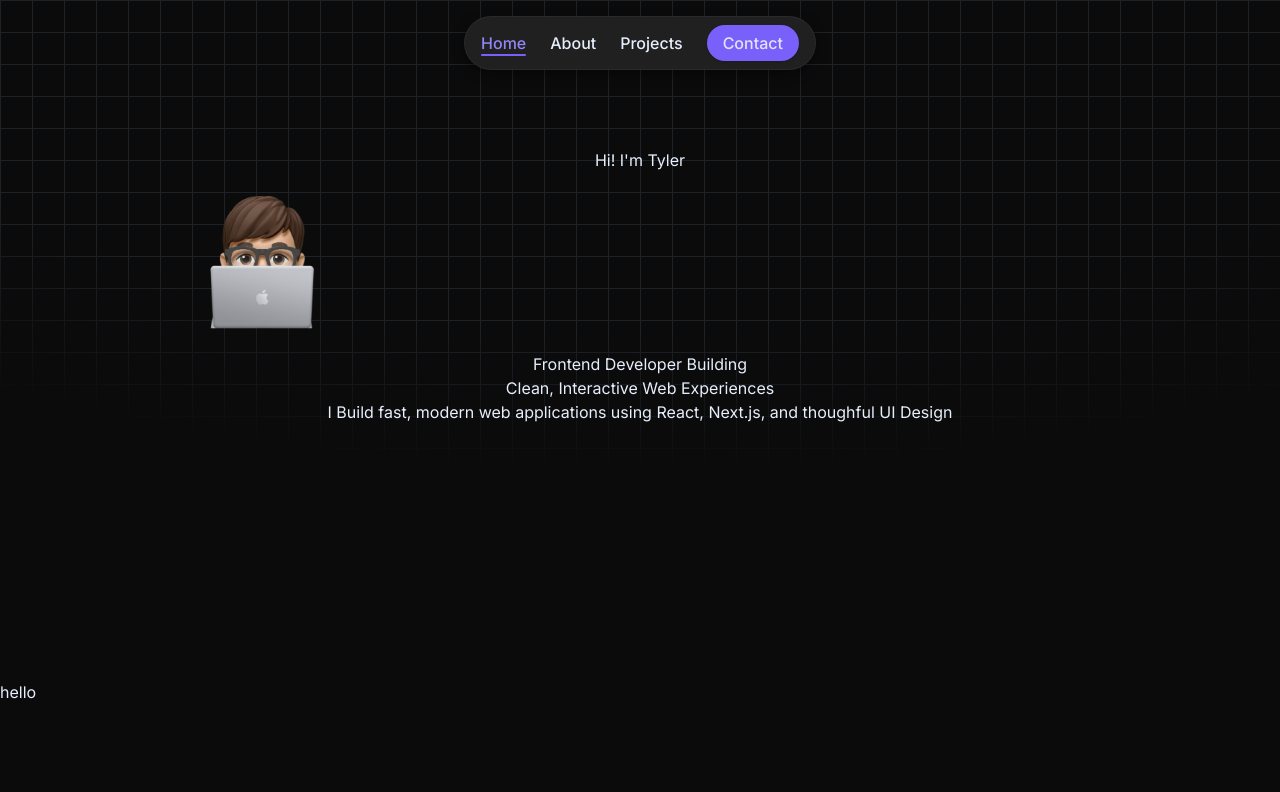
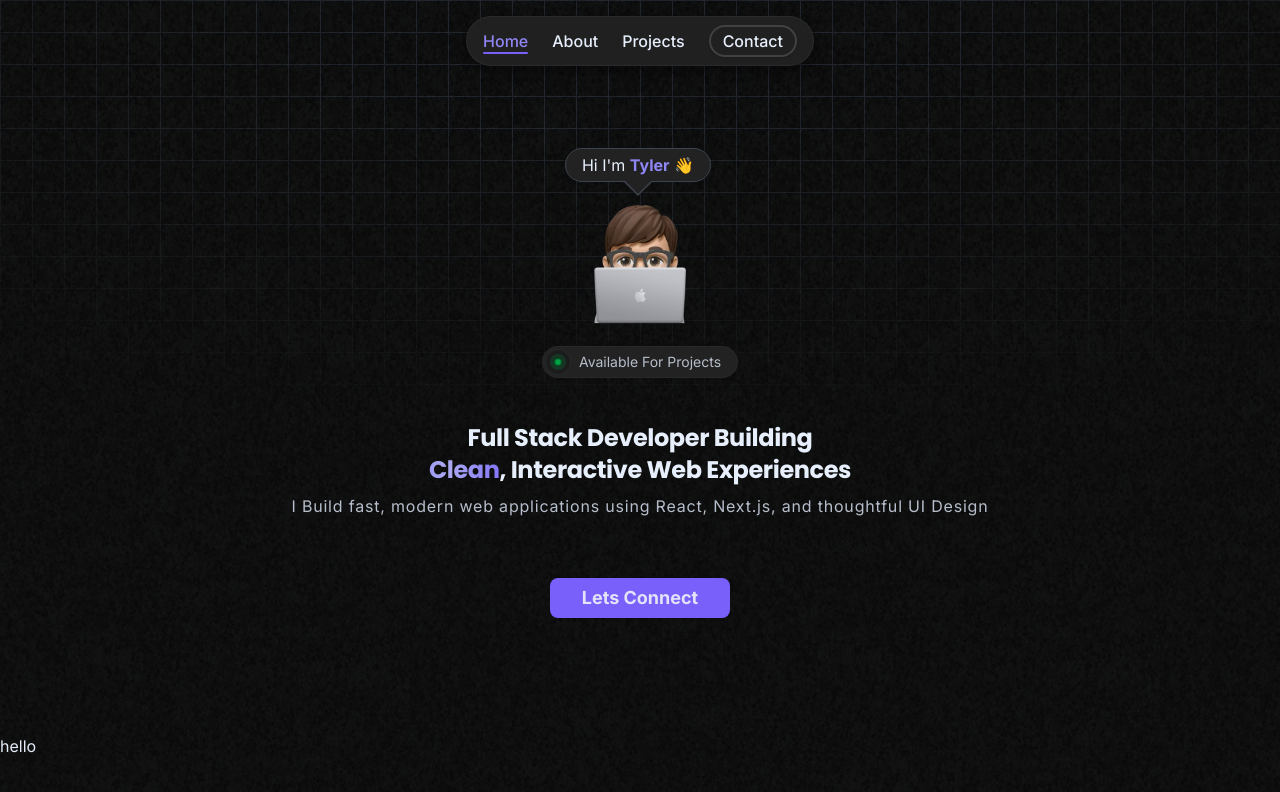
Before and after one commit to tylerwebdevelopment/tyodev, a Next.js app: page / in a window 1280 px wide. Shown: the top 792 px of the page. Built offline with nearby package versions, Linux system fonts and the light colour scheme.

Commit message:
feat: completed hero component

```diff
--- a/src/app/globals.css
+++ b/src/app/globals.css
@@ -1,3 +1,4 @@
+@config '../../tailwind.config.js';
 @import "tailwindcss";
 @import "tw-animate-css";
 @import "shadcn/tailwind.css";
@@ -116,6 +117,51 @@
   --sidebar-ring: oklch(0.556 0 0);
 }
 
+/* hand wave */
+@keyframes emojiWave {
+  5% {
+    transform: rotate(60deg);
+  }
+  15% {
+    transform: rotate(0deg);
+  }
+  100% {
+    transform: rotate(0deg);
+  }
+}
+.emoji-wave {
+  display: inline-block;
+  transform-origin: 70% 70%;
+  animation-delay: 4s;
+  animation: emojiWave 10s infinite;
+}
+
+.animated-gradient-text {
+  color: transparent;
+  background: linear-gradient(
+    90deg,
+    var(--color-primary-500) 0%,
+    var(--color-primary-600) 25%,
+    var(--color-primary-700) 50%,
+    var(--color-primary-600) 75%,
+    var(--color-primary-500) 100%
+  );
+  background-size: 200% auto;
+  -webkit-background-clip: text;
+  background-clip: text;
+  -webkit-text-fill-color: transparent;
+  animation: textShine 4s linear infinite;
+}
+
+@keyframes textShine {
+  from {
+    background-position: 0;
+  }
+  to {
+    background-position: 200% center;
+  }
+}
+
 @layer base {
   html {
     -webkit-font-smoothing: antialiased;
@@ -123,6 +169,14 @@
   }
   * {
     @apply border-border outline-ring/50;
+  }
+  h1,
+  h2,
+  h3,
+  h4,
+  h5,
+  h6 {
+    @apply font-heading;
   }
   button:not([disabled]),
   [role="button"]:not([disabled]) {
@@ -141,4 +195,12 @@
   .active {
     @apply text-primary-600;
   }
+  /* border triangle */
+  .fill-triangle {
+    @apply after:border-[12px] after:content-['']  after:size-0 after:border-t-surface-elevated after:relative after:border-b-0 after:border-x-transparent;
+  }
+  /* fill triangle */
+  .border-triangle {
+    @apply before:size-0 before:content-[''] before:border-t-border-default before:border-[16px] before:absolute before:border-b-0 before:border-x-transparent;
+  }
 }
--- a/src/app/layout.tsx
+++ b/src/app/layout.tsx
@@ -10,7 +10,7 @@
 // Inter
 export const inter = Inter({
   subsets: ["latin"],
-  variable: "--font-sans",
+  variable: "--font-body",
   weight: ["400", "500", "700"],
 });
 // Poppins
@@ -43,6 +43,13 @@
       className={`${inter.variable} ${poppins.variable} ${jetBrainsMono.variable} dark`}
     >
       <body className="bg-page-background text-text-main">
+        <div
+          className="pointer-events-none fixed inset-0 z-10 opacity-[0.03]"
+          style={{
+            backgroundImage: "url('/grain.jpeg')",
+            backgroundRepeat: "repeat",
+          }}
+        />
         <main>
           <NavigationBar />
           {children}
--- a/src/components/layout/NavigationBar/NavigationBar.tsx
+++ b/src/components/layout/NavigationBar/NavigationBar.tsx
@@ -66,7 +66,7 @@
                 )}
               </div>
             ))}
-            <Button className="rounded-full">Contact</Button>
+            <Button className="rounded-full" size={'sm'} variant={'outline'}>Contact</Button>
           </ul>
         </div>
       </nav>
--- a/src/components/sections/Hero/Hero.tsx
+++ b/src/components/sections/Hero/Hero.tsx
@@ -1,8 +1,10 @@
 import Memoji from "@/assets/memoji.png";
+import Button from "@/components/ui";
 import Image from "next/image";
+import { CircleArrowRight } from "lucide-react";
 const Hero = () => {
   return (
-    <section className="relative w-full min-h-[85vh] bg-page-background overflow-hidden">
+    <section className="relative w-full min-h-[65vh] bg-page-background overflow-hidden">
       {/* Grid Background */}
       <div
         className="absolute inset-0 z-0"
@@ -12,30 +14,62 @@
         linear-gradient(to bottom, #1d2229 1px, transparent 1px)
       `,
           backgroundSize: "32px 32px",
-          WebkitMaskImage:
-            "radial-gradient(ellipse 90% 70% at 50% 0%, black 70%, transparent 100%)",
+          WebkitMaskImage: `radial-gradient(ellipse 90% 60% at 50% 0%, black 70%, transparent 100%)`,
+
           maskImage:
-            "radial-gradient(ellipse 90% 70% at 50% 0%, black 70%, transparent 100%)",
+            "radial-gradient(ellipse 90% 60% at 50% 0%, black 30%, transparent 100%)",
         }}
       />
 
       {/* Hero Content */}
-      <div className="relative z-10 max-w-5xl mx-auto px-6 pt-32 pb-20 text-center">
-        <div className="p-5">
-          <p>Hi! I&apos;m Tyler </p>
+      <div className="relative z-20 max-w-5xl mx-auto px-6 pt-32 pb-20 text-center">
+        <div className="space-y-3">
+          <div className="p-5 max-w-md space-x-1 space-y-0.5 mx-auto">
+            <div>
+              <p className="text-md text-text-main relative bg-surface-elevated py-1 before:w-[25px] before:content-[''] before:bg-surface-elevated before:block before:absolute before:-bottom-[.8px] before:h-1 before:z-10 before:right-1/2 before:translate-x-1/2 border border-border-default rounded-full px-4 before:content-[''] before: max-w-fit mx-auto ">
+                Hi I&apos;m{" "}
+                <span className="font-bold text-primary-600">Tyler</span>{" "}
+                <span className="emoji-wave">👋</span>
+                <span className="fill-triangle border-triangle -z-10 inline-flex items-center justify-center absolute left-1/2 -translate-x-1/2 -bottom-[12.8px]"></span>
+              </p>
+            </div>
             <Image
               src={Memoji}
-            className="w-45 h-45"
+              className="w-40 h-40 mx-auto"
               alt="Memoji Looking over laptop"
+              loading="eager"
             />
-          <h1>Frontend Developer Building</h1>
-          <h1>
-            <span className="">Clean</span>, Interactive Web Experiences
+            <div>
+              <div className="inline-flex items-center bg-surface-elevated rounded-full pr-4 pl-0.5 border border-border-default/20 py-0.5">
+                <span className="before:content-[''] border border-border-default/30 before:block before:relative before:size-2 before:bg-success-500 before:border before:border-success-100 bg-surface/40 size-6.5 inline-flex justify-center items-center rounded-full before:rounded-full after:content-[''] after:size-4 after:bg-success-500/20 after:rounded-full after:absolute after:animate-caret-blink after:animation-duration-[3000ms]" />
+                <p className="text-text-muted text-sm pl-2">
+                  Available For Projects
+                </p>
+              </div>
+            </div>
+          </div>
+          <div className="tracking-tight py-3">
+            <h1 className="text-2xl font-bold">
+              Full Stack Developer Building
             </h1>
-          <p>
+            <h1 className="text-2xl font-bold">
+              <span className="animated-gradient-text">Clean</span>, Interactive
+              Web Experiences
+            </h1>
+            <p className="text-base mt-2 text-text-muted tracking-wider">
               I Build fast, modern web applications using React, Next.js, and
-            thoughful UI Design
+              thoughtful UI Design
             </p>
+          </div>
+          <div className="py-9">
+            <Button
+              variant={"default"}
+              className="text-lg font-bold tracking-tightest"
+              size={"lg"}
+            >
+              Lets Connect
+            </Button>
+          </div>
         </div>
       </div>
     </section>
--- a/src/components/ui/Button/Button.tsx
+++ b/src/components/ui/Button/Button.tsx
@@ -14,7 +14,7 @@
         destructive:
           "bg-destructive/20 text-destructive shadow-sm hover:bg-destructive/30",
         outline:
-          "border border-input border-2 bg-background shadow-sm hover:bg-primary/30 hover:text-primary-foreground",
+          "border border-input border-2 bg-transparent shadow-sm hover:bg-primary/30 hover:text-primary-foreground",
         secondary:
           "bg-secondary text-secondary-foreground shadow-sm hover:bg-secondary/80",
         ghost: "hover:bg-accent hover:text-accent-foreground",
@@ -22,7 +22,7 @@
       },
       size: {
         default: "h-9 px-4 py-2",
-        sm: "h-8 rounded-md px-3 text-xs",
+        sm: "h-8 rounded-md px-3",
         lg: "h-10 rounded-md px-8",
         icon: "h-9 w-9",
       },
--- /dev/null
+++ b/tailwind.config.js
@@ -0,0 +1,12 @@
+/** @type {import('tailwindcss').Config} */
+module.exports = {
+  theme: {
+    extend: {
+      fontFamily: {
+        sans: ['var(--font-body)', 'system-ui', 'sans-serif'],
+        heading: ['var(--font-heading)', 'system-ui', 'sans-serif'],
+        mono: ['var(--font-mono)', 'monospace'],
+      },
+    },
+  },
+};
```
Also changed, not shown: public/grain.jpeg (added). Lines whose indentation alone changed are shown as unchanged.
